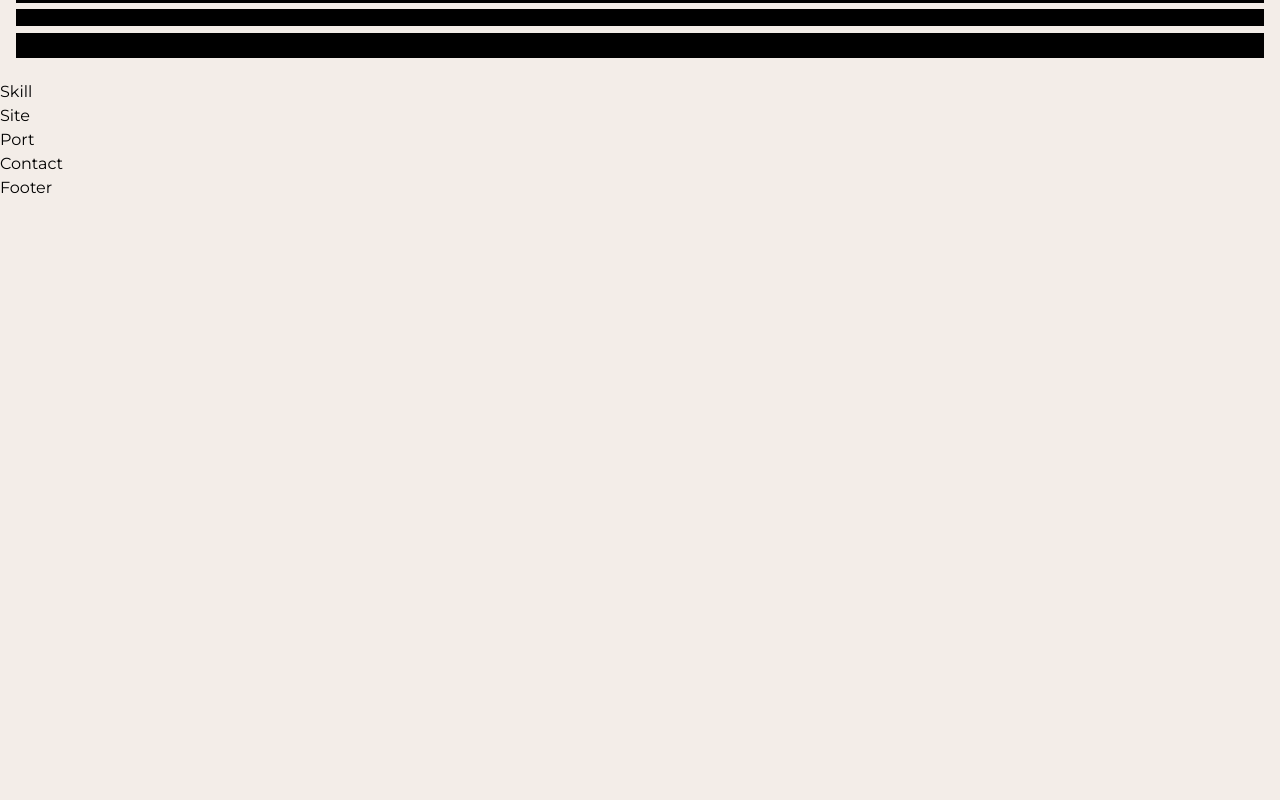
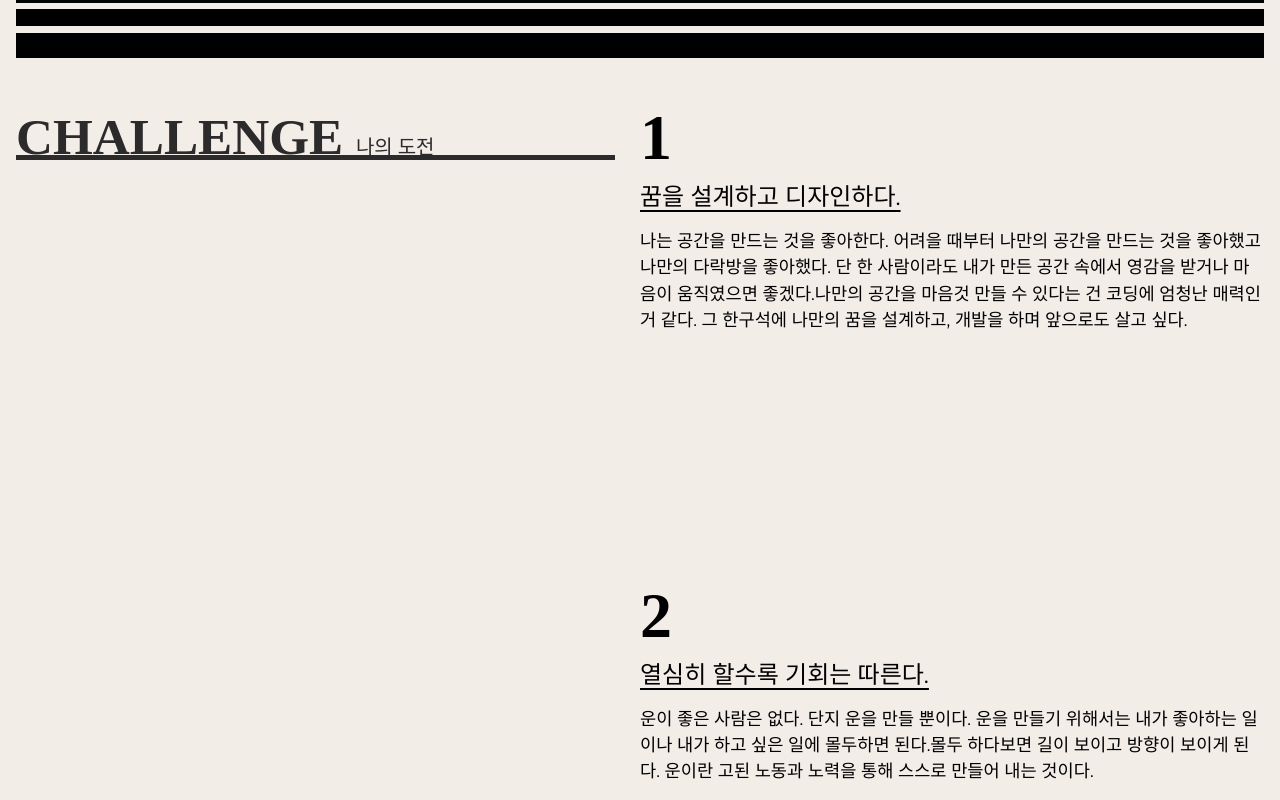
Before and after one commit to hongjongmun/port2023-react, a React (Create React App) app: page / in a window 1280 px wide. Shown: the part 720-1520 px from the top of the page. Before the commit the page ends 920 px from the top, so only its background shows below. Built offline with nearby package versions, Linux system fonts and the light colour scheme; a small style sheet from the web is missing; the HTML template or start-up script is replaced by a standard one; a web font is replaced by a local one.

Commit message:
스킬영역작업

```diff
--- a/src/assets/scss/section/_skill.scss
+++ b/src/assets/scss/section/_skill.scss
@@ -0,0 +1,69 @@
+.skill__inner {
+    padding: 16px;
+    display: flex;
+    justify-content: space-between;
+
+    @media (max-width: 800px){
+        flex-direction: column;
+    }
+
+        .skill__title {
+            position: sticky;
+            top: 70px;
+            left: 0;
+            width: 48%;
+            height: 5vw;
+            font-size: 4vw;
+            font-weight: 900;
+            line-height: 1.6;
+            font-family: var(--mainKor-font);
+            text-transform: uppercase;
+            color: var(--black100);
+            border-bottom: 0.4vw solid var(--black100);
+
+            @media (max-width: 800px){
+                width: 100%;
+                margin-bottom: 10vw;
+                font-size: 30px;
+                height: auto;
+                top: 68px;
+                background-color: var(--mainBg-color);
+            }
+
+            em {
+                font-size: 1.25rem;
+                font-weight: 400;
+                line-height: 2;
+            }
+        }
+
+        .skill__desc {
+            width: 50%;
+
+            @media (max-width: 800px){
+                width: 100%;
+            }
+        }
+
+        span {
+            font-size: 5vw;
+            line-height: 1;
+            font-weight: 900;
+            line-height: 1.3;
+            font-family: var(--mainNum-font);
+
+            @media (max-width: 800px){
+                font-size: 20vw;
+            }
+        }
+        h3 {
+            font-size: 1.5rem;
+            text-decoration: underline;
+            text-underline-position: under;
+            margin-bottom: 1vw;
+        }
+        p {
+            margin-bottom: 30vh;
+            font-size: 1.1rem;
+        }
+}
--- a/src/components/Skill.jsx
+++ b/src/components/Skill.jsx
@@ -1,9 +1,38 @@
-import React from 'react'
+import React from "react"
+
+const skillText = [
+    {
+        title: "꿈을 설계하고 디자인하다.",
+        desc: "나는 공간을 만드는 것을 좋아한다. 어려을 때부터 나만의 공간을 만드는 것을 좋아했고 나만의 다락방을 좋아했다. 단 한 사람이라도 내가 만든 공간 속에서 영감을 받거나 마음이 움직였으면 좋겠다.나만의 공간을 마음것 만들 수 있다는 건 코딩에 엄청난 매력인거 같다. 그 한구석에 나만의 꿈을 설계하고, 개발을 하며 앞으로도 살고 싶다."
+    },
+    {
+        title: "열심히 할수록 기회는 따른다.",
+        desc: "운이 좋은 사람은 없다. 단지 운을 만들 뿐이다. 운을 만들기 위해서는 내가 좋아하는 일이나 내가 하고 싶은 일에 몰두하면 된다.몰두 하다보면 길이 보이고 방향이 보이게 된다. 운이란 고된 노동과 노력을 통해 스스로 만들어 내는 것이다."
+    },
+    {
+        title: "나에게 정직하다.",
+        desc: "정직은 다른 사람보다 나에게 큰 의미를 부여해야 한다. 자신이 정직하지 않으면 진정으로 원하는 일을 열정적으로 밀고 나갈 수 없다. 마음에서 우러나오는 일을 해야 정직해지며 삶을 더 즐길 줄 알게 된다."
+    }
+]
 
 const Skill = () => {
   return (
-    <div>Skill</div>
-  )
+    <section id="skill">
+            <div className="skill__inner">
+                <h2 className="skill__title">Challenge <em>나의 도전</em></h2>
+                <div className="skill__desc">
+                    {skillText.map((skill, key) => (
+                    <div key={key}>
+                        <span>{key+1}</span>
+                        <h3>{skill.title}</h3>
+                        <p>{skill.desc}</p>
+                    </div>
+                    ))}
+
+                </div>
+            </div>
+        </section>
+    )
 }
 
 export default Skill
```
